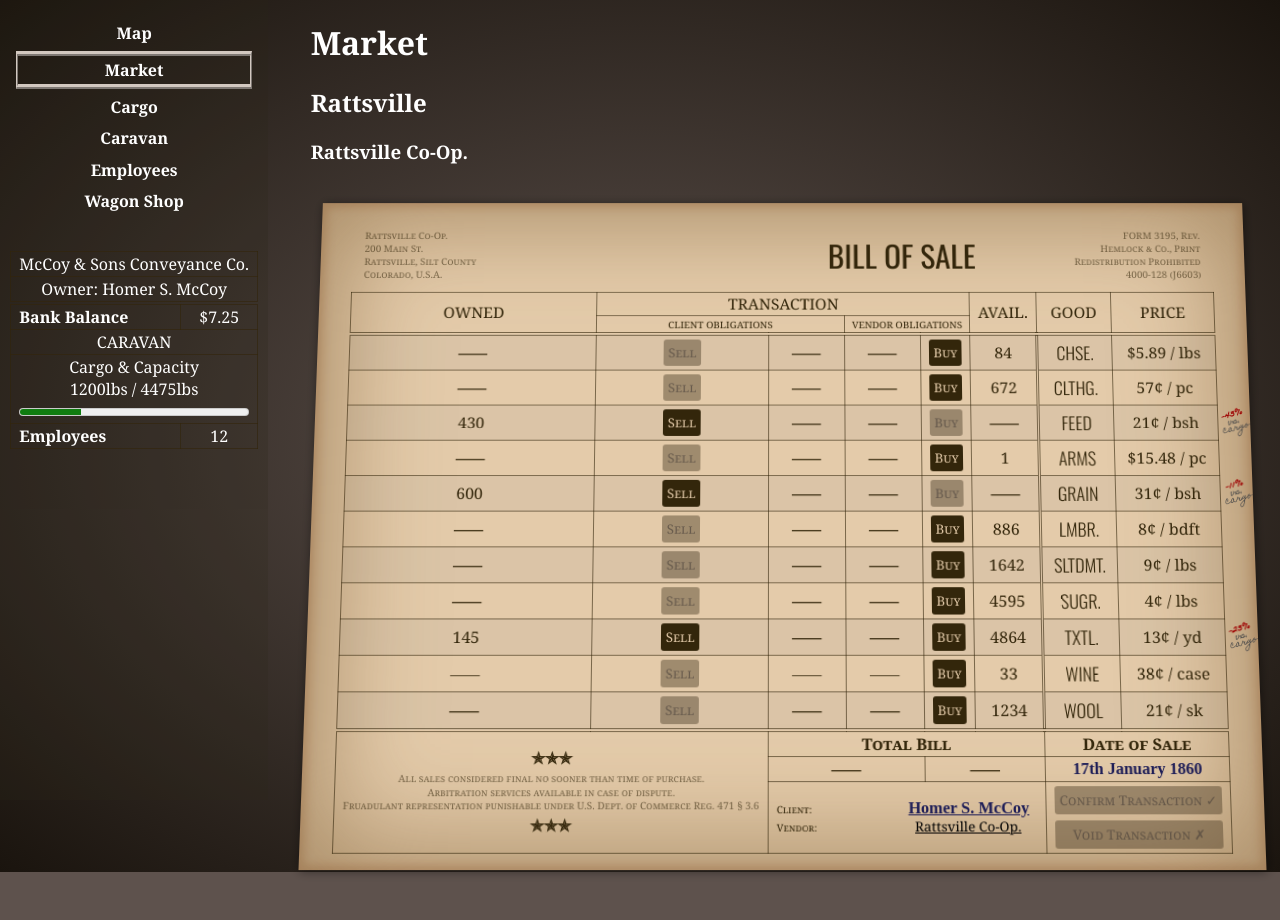
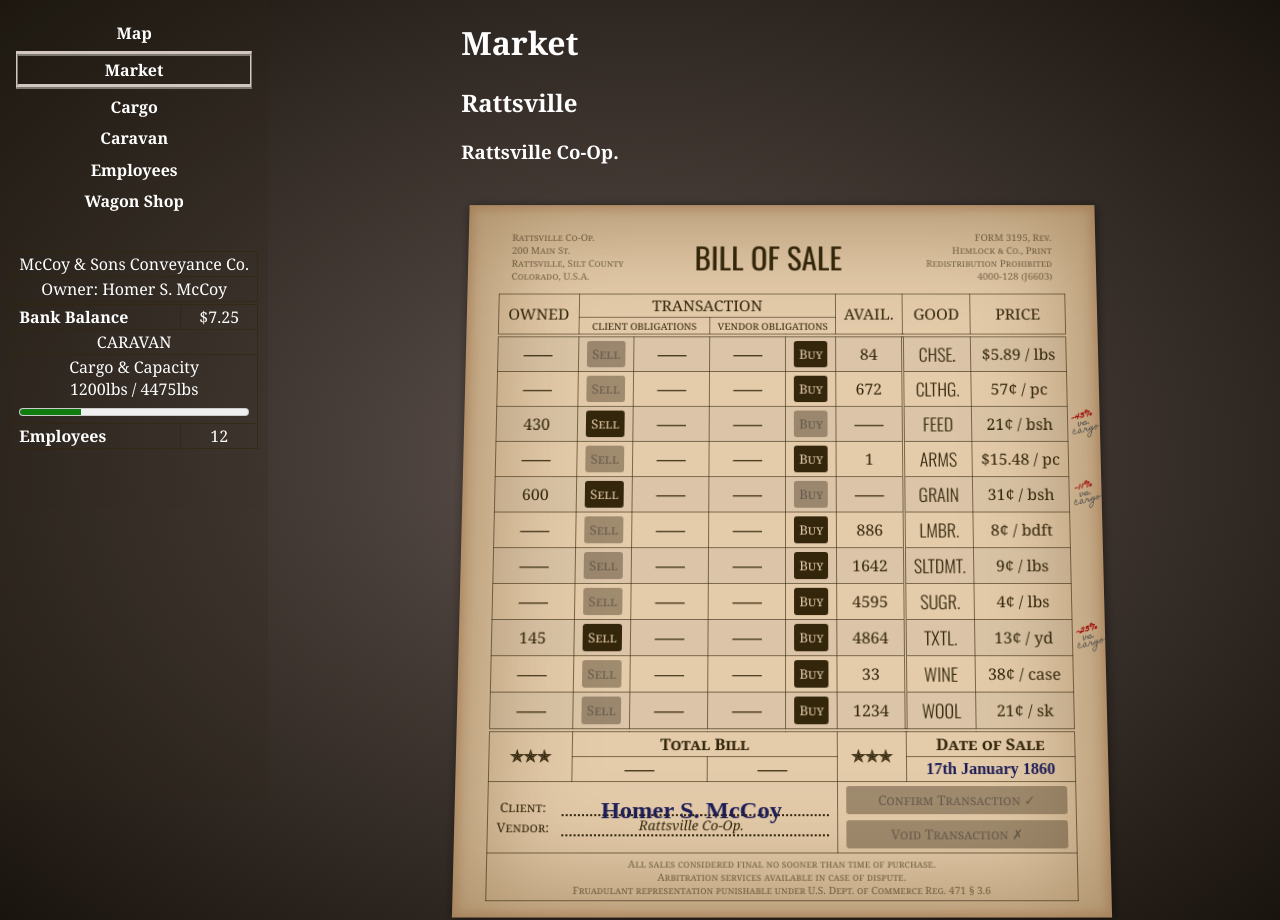
Before and after one commit to eignnx/the-silt-road, a React (Create React App) app: page /game/market in a window 1280 px wide. Before the commit the page ends 872 px from the top, so only its background shows below. Built offline with nearby package versions, Linux system fonts and the light colour scheme; a web font is replaced by a local one.

Commit message:
rearrange billofsale table, improve signature section

```diff
--- a/src/components/BillOfSale.tsx
+++ b/src/components/BillOfSale.tsx
@@ -202,14 +202,13 @@ export default function BillOfSale({ orderedInventories, currentTxn, setCurrentT
                 </tbody>
                 <tfoot>
                     <tr>
-                        <th colSpan={2} rowSpan={3} className='legal-blurb'>
-                            ✯✯✯
-                            <p>All sales considered final no sooner than time of purchase.</p>
-                            <p>Arbitration services available in case of dispute.</p>
-                            <p>Fruadulant representation punishable under U.S. Dept. of Commerce Reg. 471 § 3.6</p>
+                        <th rowSpan={2}>
                             ✯✯✯
                         </th>
                         <th colSpan={4}>Total Bill</th>
+                        <th rowSpan={2}>
+                            ✯✯✯
+                        </th>
                         <th colSpan={2}>
                             Date of Sale
                         </th>
@@ -242,7 +241,7 @@ export default function BillOfSale({ orderedInventories, currentTxn, setCurrentT
                         </td>
                     </tr>
                     <tr>
-                        <td colSpan={4} className='signature-section'>
+                        <td colSpan={5} className='signature-section'>
                             <div>
                                 <span className='signature-label'>Client:</span>
                                 <span className='signature'>{playerInfo.playerName}</span>
@@ -252,7 +251,7 @@ export default function BillOfSale({ orderedInventories, currentTxn, setCurrentT
                                 <span className='printed-signature'>{market.name}</span>
                             </div>
                         </td>
-                        <td colSpan={2}>
+                        <td colSpan={3}>
                             <div>
 
                                 <button
@@ -278,6 +277,13 @@ export default function BillOfSale({ orderedInventories, currentTxn, setCurrentT
                             </div>
                         </td>
                     </tr>
+                    <tr>
+                        <th colSpan={8} className='legal-blurb'>
+                            <p>All sales considered final no sooner than time of purchase.</p>
+                            <p>Arbitration services available in case of dispute.</p>
+                            <p>Fruadulant representation punishable under U.S. Dept. of Commerce Reg. 471 § 3.6</p>
+                        </th>
+                    </tr>
                 </tfoot>
             </table>
         </article>
--- a/src/styles/BillOfSale.css
+++ b/src/styles/BillOfSale.css
@@ -71,28 +71,36 @@
     }
 
     .signature-section>div {
-        display: flex;
-        justify-content: space-between;
-        align-items: baseline;
+        display: grid;
+        grid-template-columns: 1fr 5fr;
+        align-items: end;
+        gap: 0.75rem;
 
         &>.signature-label {
             font-variant: small-caps;
-            font-size: x-small;
+            font-size: small;
         }
 
         &>.signature {
             font-family: "Mrs Saint Delafield", cursive;
-            text-decoration: underline;
-            padding-inline-end: 0.5rem;
             color: var(--ink-blue);
             font-weight: bold;
+            line-height: 0.5rem;
+            font-size: x-large;
         }
 
         .printed-signature {
             font-size: smaller;
-            text-decoration: underline;
-            padding-inline-end: 1rem;
-            color: black;
+            color: var(--clr-dark);
+            font-style: italic;
+        }
+
+        &>.signature,
+        .printed-signature {
+            padding-inline-end: 0.5rem;
+            flex-grow: 1;
+            text-align: center;
+            border-bottom: 2px dotted var(--clr-dark);
         }
     }
 
```
